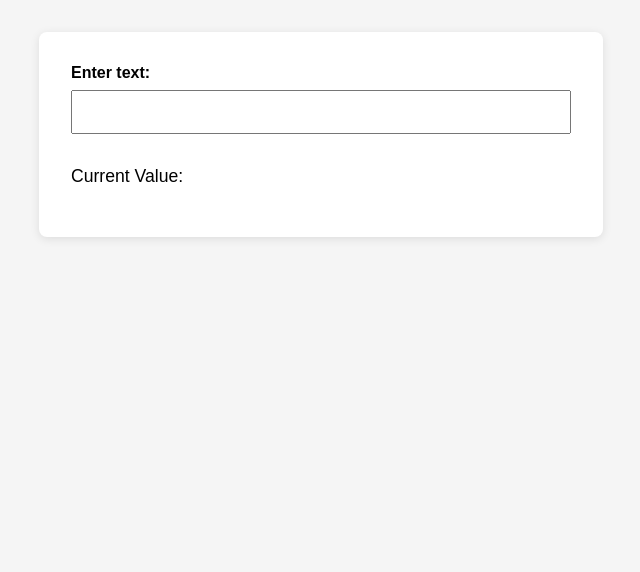
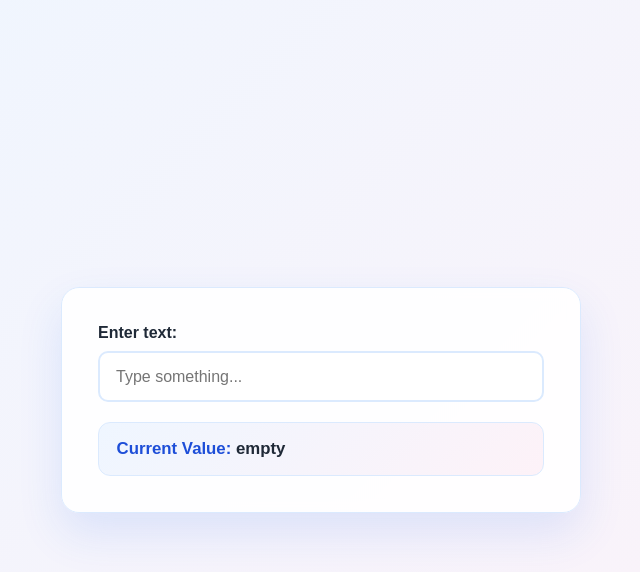
Before and after one commit to Praetorian0420/vue-model-assignment, a plain HTML site: page wolfe-emery_jesse_v_model.html in a window 1280 px wide. Shown: the whole page, without its empty margins (319-959 px from the left). Drawn offline with nearby package versions, Linux system fonts and the light colour scheme.

Commit message:
Added CSS for better styling

```diff
--- a/wolfe-emery_jesse_v_model.html
+++ b/wolfe-emery_jesse_v_model.html
@@ -6,41 +6,93 @@
     <title>Vue v-model Component</title>
     <script src="https://unpkg.com/vue@3"></script>
     <style>
+        :root {
+            --bg-gradient: linear-gradient(135deg, #eef6ff, #fdf2f8);
+            --card-bg: rgba(255, 255, 255, 0.9);
+            --primary: #2563eb;
+            --primary-dark: #1d4ed8;
+            --text: #1f2937;
+            --muted: #6b7280;
+            --border: #dbeafe;
+            --shadow: 0 20px 45px rgba(37, 99, 235, 0.12);
+        }
+
+        * {
+            box-sizing: border-box;
+        }
+
         body {
+            margin: 0;
+            min-height: 100vh;
+            display: flex;
+            align-items: center;
+            justify-content: center;
             font-family: Arial, sans-serif;
-            margin: 2rem;
-            background: #f5f5f5;
+            background: var(--bg-gradient);
+            color: var(--text);
         }
+
         #app {
-            max-width: 500px;
-            margin: 0 auto;
-            background: white;
-            padding: 2rem;
-            border-radius: 8px;
-            box-shadow: 0 2px 10px rgba(0,0,0,0.1);
+            width: min(90vw, 520px);
+            background: var(--card-bg);
+            padding: 2.25rem;
+            border-radius: 18px;
+            border: 1px solid var(--border);
+            box-shadow: var(--shadow);
+            backdrop-filter: blur(6px);
         }
+
+        .custom-input-wrap {
+            margin-bottom: 1.25rem;
+        }
+
         label {
             display: block;
-            margin-bottom: 0.5rem;
-            font-weight: bold;
+            margin-bottom: 0.6rem;
+            font-weight: 700;
+            color: var(--text);
         }
+
         input {
             width: 100%;
-            padding: 0.7rem;
+            padding: 0.9rem 1rem;
             font-size: 1rem;
-            box-sizing: border-box;
-            margin-bottom: 1rem;
+            border: 2px solid var(--border);
+            border-radius: 10px;
+            background: #fff;
+            color: var(--text);
+            transition: border-color 0.2s ease, box-shadow 0.2s ease, transform 0.2s ease;
         }
-        p {
-            font-size: 1.1rem;
-            margin-top: 1rem;
+
+        input:focus {
+            outline: none;
+            border-color: var(--primary);
+            box-shadow: 0 0 0 4px rgba(37, 99, 235, 0.12);
+            transform: translateY(-1px);
+        }
+
+        .value-box {
+            margin-top: 1.25rem;
+            padding: 1rem 1.1rem;
+            border-radius: 12px;
+            background: linear-gradient(135deg, #eff6ff, #fdf2f8);
+            border: 1px solid #dbeafe;
+            font-size: 1.05rem;
+            font-weight: 600;
+            color: var(--text);
+        }
+
+        .value-box strong {
+            color: var(--primary-dark);
         }
     </style>
 </head>
 <body>
     <div id="app">
         <custom-input v-model="message"></custom-input>
-        <p>Current Value: {{ message }}</p>
+        <div class="value-box">
+            <strong>Current Value:</strong> {{ message || 'empty' }}
+        </div>
     </div>
 
     <script>
@@ -53,13 +105,14 @@
             },
             emits: ['update:modelValue'],
             template: `
-                <div>
+                <div class="custom-input-wrap">
                     <label for="custom-input">Enter text:</label>
                     <input
                         id="custom-input"
                         type="text"
                         :value="modelValue"
                         @input="$emit('update:modelValue', $event.target.value)"
+                        placeholder="Type something..."
                     >
                 </div>
             `
```
